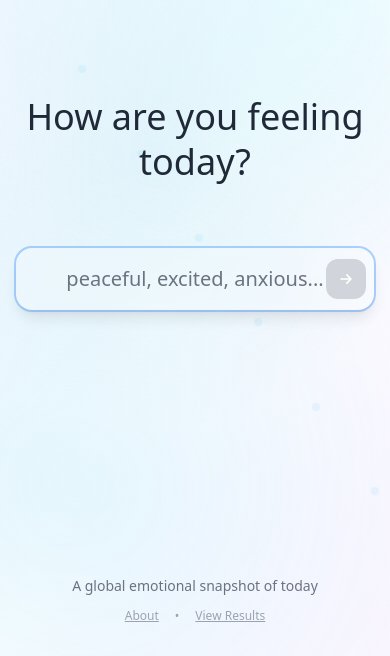
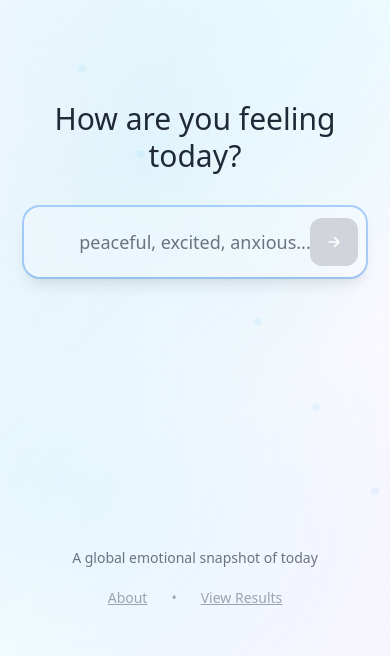
Before and after one commit to spencerdavis226/worldfeel, a React (Vite) app in the folder apps/web/: page / in a window 390 px wide. Shown: the part 188-844 px from the top of the page. Built offline with nearby package versions, Linux system fonts and the light colour scheme; no server answers.

Commit message:
Enhance HomePage layout and styling by adjusting component sizes, margins, and text properties for improved responsiveness and user experience. Update footer spacing and link styles for better accessibility.

```diff
--- a/apps/web/src/pages/HomePage.tsx
+++ b/apps/web/src/pages/HomePage.tsx
@@ -91,10 +91,10 @@ export function HomePage() {
         <div></div>
 
         {/* Main content - centered */}
-        <div className="w-full max-w-lg text-center">
+        <div className="w-full max-w-xl mx-auto text-center px-2">
           {/* Main prompt */}
-          <div className="mb-16">
-            <h1 className="text-4xl md:text-5xl font-light text-gray-800 leading-tight md:whitespace-nowrap">
+          <div className="mb-8 md:mb-16">
+            <h1 className="text-3xl sm:text-4xl md:text-5xl font-light text-gray-800 leading-tight md:whitespace-nowrap">
               How are you feeling today?
             </h1>
           </div>
@@ -108,7 +108,7 @@ export function HomePage() {
                 onChange={handleInputChange}
                 onKeyPress={handleKeyPress}
                 placeholder="peaceful, excited, anxious..."
-                className="w-full px-6 py-4 text-xl text-center bg-white/20 backdrop-blur-sm border border-white/30 rounded-2xl placeholder-gray-500 text-gray-800 focus:outline-none focus:ring-2 focus:ring-blue-400/50 focus:border-transparent transition-all duration-200 shadow-lg"
+                className="w-full px-6 py-5 sm:py-4 text-lg sm:text-xl text-center bg-white/20 backdrop-blur-sm border border-white/30 rounded-2xl placeholder-gray-500 text-gray-800 focus:outline-none focus:ring-2 focus:ring-blue-400/50 focus:border-transparent transition-all duration-200 shadow-lg min-h-[56px]"
                 disabled={loading}
                 autoFocus
                 autoComplete="off"
@@ -120,7 +120,7 @@ export function HomePage() {
               <button
                 type="submit"
                 disabled={loading || !word.trim()}
-                className="absolute right-2 top-1/2 transform -translate-y-1/2 w-10 h-10 bg-blue-500 hover:bg-blue-600 disabled:bg-gray-300 disabled:cursor-not-allowed text-white rounded-xl transition-all duration-200 flex items-center justify-center focus:outline-none focus:ring-2 focus:ring-blue-400/50"
+                className="absolute right-2 top-1/2 transform -translate-y-1/2 w-12 h-12 sm:w-10 sm:h-10 bg-blue-500 hover:bg-blue-600 disabled:bg-gray-300 disabled:cursor-not-allowed text-white rounded-xl transition-all duration-200 flex items-center justify-center focus:outline-none focus:ring-2 focus:ring-blue-400/50"
               >
                 {loading ? (
                   <div className="w-4 h-4 border-2 border-white/30 border-t-white rounded-full animate-spin" />
@@ -152,21 +152,21 @@ export function HomePage() {
         </div>
 
         {/* Footer - bottom of viewport */}
-        <div className="w-full text-center space-y-3 pb-4">
-          <p className="text-sm text-gray-500">
+        <div className="w-full text-center space-y-3 pb-6 px-4">
+          <p className="text-sm sm:text-sm text-gray-500">
             A global emotional snapshot of today
           </p>
-          <div className="flex items-center justify-center space-x-4 text-xs text-gray-400">
+          <div className="flex items-center justify-center space-x-6 text-sm sm:text-xs text-gray-400">
             <Link
               to="/about"
-              className="hover:text-gray-600 transition-colors underline"
+              className="hover:text-gray-600 transition-colors underline py-2"
             >
               About
             </Link>
             <span>•</span>
             <Link
               to="/results"
-              className="hover:text-gray-600 transition-colors underline"
+              className="hover:text-gray-600 transition-colors underline py-2"
             >
               View Results
             </Link>
```
